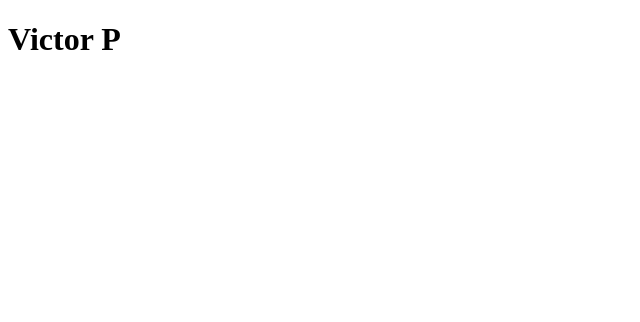
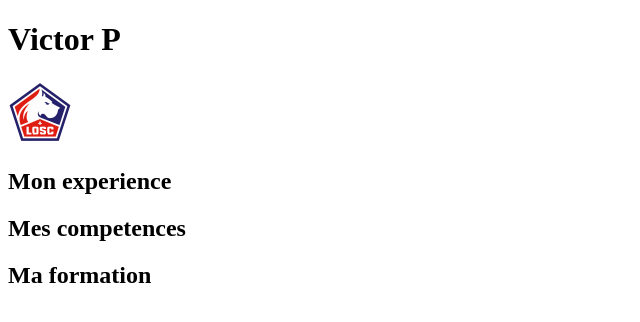
Before and after one commit to victorpaillart/R109-TP1, a plain HTML site: page index.html in a window 1280 px wide. Shown: the whole page, without its empty margins (0-640 px from the left). Drawn offline with Linux system fonts and the light colour scheme.

Commit message:
commit 2

```diff
--- a/index.html
+++ b/index.html
@@ -1,5 +1,5 @@
 <!DOCTYPE html>
-<html lang="en">
+<html lang="fr">
 <head>
     <meta charset="UTF-8">
     <meta name="viewport" content="width=device-width, initial-scale=1.0">
@@ -7,7 +7,11 @@
 </head>
 <body>
     <h1>Victor P</h1>
-
-    <h2></h2>
+    <a href="Logo_LOSC_Lille_2018.png">
+    <img src="photo_mini.jpg" alt="HTML tutorial">
+    </a>
+    <h2>Mon experience</h2>
+    <h2>Mes competences</h2>
+    <h2>Ma formation</h2>
 </body>
 </html>
```
Also changed, not shown: Logo_LOSC_Lille_2018.png (added), photo.jpg (added), photo_mini.jpg (added).
